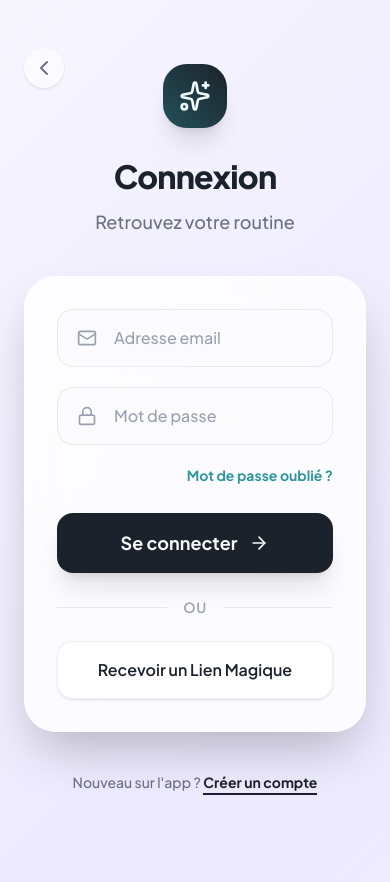
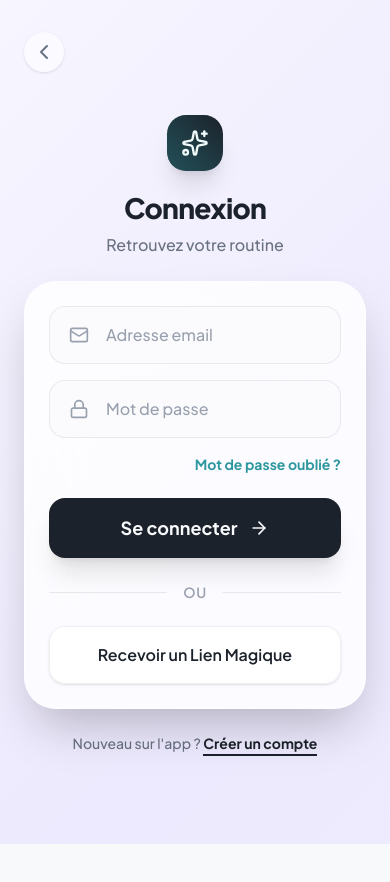
Before and after one commit to jc6pablo2-crypto/eatly, a React (Vite) app: page /login in a window 390 px wide. Shown: the top 882 px of the page. After the commit the page ends 844 px from the top, so only its background shows below. Built offline with nearby package versions, Linux system fonts and the light colour scheme; no server answers.

Commit message:
fix: mobile viewport 100dvh — fits 9:16 without scroll

```diff
--- a/src/index.css
+++ b/src/index.css
@@ -70,14 +70,23 @@
   }
 
   .page-container {
-    @apply min-h-screen max-w-md mx-auto relative overflow-hidden;
-    padding-bottom: calc(6rem + env(safe-area-inset-bottom, 1.5rem));
+    @apply max-w-md mx-auto relative overflow-hidden;
+    height: 100dvh;
     padding-top: env(safe-area-inset-top, 0rem);
   }
 
   .bottom-nav {
-    @apply fixed bottom-0 left-0 right-0 z-50 bg-white shadow-2xl rounded-t-[2.5rem];
-    padding-bottom: env(safe-area-inset-bottom, 1.5rem);
+    @apply fixed bottom-0 left-1/2 -translate-x-1/2 z-50 bg-white shadow-2xl rounded-t-[2.5rem] w-full max-w-md;
+    padding-bottom: env(safe-area-inset-bottom, 1rem);
+  }
+
+  .hide-scrollbar {
+    -ms-overflow-style: none;
+    scrollbar-width: none;
+  }
+
+  .hide-scrollbar::-webkit-scrollbar {
+    display: none;
   }
 
   .floating-scan-btn {
--- a/src/pages/Dashboard.jsx
+++ b/src/pages/Dashboard.jsx
@@ -13,7 +13,7 @@ export default function Dashboard() {
 
     return (
         <div className="page-container flex flex-col bg-background">
-            <main className="flex-1 overflow-y-auto w-full pb-28 pt-safe">
+            <main className="flex-1 overflow-y-auto w-full pb-28 hide-scrollbar">
                 {activeTab === 'home' && <HistoryTab onSeeAll={() => setActiveTab('diary')} onSelectMeal={setSelectedMeal} />}
                 {activeTab === 'diary' && <DiaryTab onSelectMeal={setSelectedMeal} />}
                 {activeTab === 'capture' && <MealCapture />}
--- a/src/pages/Login.jsx
+++ b/src/pages/Login.jsx
@@ -88,25 +88,25 @@ export default function Login() {
 
     return (
         <div className="page-container flex flex-col px-6 bg-white animated-gradient-bg">
-            <Link to="/" className="absolute top-12 left-6 p-2 bg-white/50 backdrop-blur-md rounded-full shadow-sm text-gray-500 hover:text-foreground transition-colors z-20">
+            <Link to="/" className="absolute top-8 left-6 p-2 bg-white/50 backdrop-blur-md rounded-full shadow-sm text-gray-500 hover:text-foreground transition-colors z-20">
                 <ChevronLeft className="w-6 h-6" />
             </Link>
 
-            <div className="flex-1 flex flex-col justify-center max-w-sm mx-auto w-full z-10 pt-16">
-                <div className="text-center mb-10">
-                    <div className="w-16 h-16 bg-foreground text-brand-50 rounded-[1.5rem] flex items-center justify-center mx-auto mb-6 shadow-xl relative overflow-hidden">
+            <div className="flex-1 flex flex-col justify-center max-w-sm mx-auto w-full z-10 pt-10">
+                <div className="text-center mb-6">
+                    <div className="w-14 h-14 bg-foreground text-brand-50 rounded-[1.2rem] flex items-center justify-center mx-auto mb-4 shadow-xl relative overflow-hidden">
                         <div className="absolute inset-0 bg-gradient-to-tr from-brand-600/40 to-transparent"></div>
-                        <Sparkles className="w-8 h-8 relative z-10" />
+                        <Sparkles className="w-7 h-7 relative z-10" />
                     </div>
-                    <h1 className="text-[2rem] font-extrabold tracking-tight mb-2 text-foreground">Connexion</h1>
-                    <p className="text-gray-500 font-medium text-lg">Retrouvez votre routine</p>
+                    <h1 className="text-[1.75rem] font-extrabold tracking-tight mb-1 text-foreground">Connexion</h1>
+                    <p className="text-gray-500 font-medium text-base">Retrouvez votre routine</p>
                 </div>
 
-                <div className="glass-card p-8 bg-white/80">
-                    {error && <div className="bg-red-50 text-red-600 p-4 rounded-2xl text-sm mb-6 text-center font-medium border border-red-100">{error}</div>}
-                    {success && <div className="bg-emerald-50 text-emerald-600 p-4 rounded-2xl text-sm mb-6 text-center font-medium border border-emerald-100">{success}</div>}
+                <div className="glass-card p-6 bg-white/80">
+                    {error && <div className="bg-red-50 text-red-600 p-3 rounded-2xl text-sm mb-4 text-center font-medium border border-red-100">{error}</div>}
+                    {success && <div className="bg-emerald-50 text-emerald-600 p-3 rounded-2xl text-sm mb-4 text-center font-medium border border-emerald-100">{success}</div>}
 
-                    <form onSubmit={handleLogin} className="space-y-5">
+                    <form onSubmit={handleLogin} className="space-y-4">
                         <div className="relative group">
                             <Mail className="absolute left-5 top-1/2 -translate-y-1/2 w-5 h-5 text-gray-400 group-focus-within:text-brand-500 transition-colors" />
                             <input
@@ -156,7 +156,7 @@ export default function Login() {
                     </form>
                 </div>
 
-                <p className="text-center text-sm text-gray-500 mt-10 font-medium">
+                <p className="text-center text-sm text-gray-500 mt-6 mb-4 font-medium">
                     Nouveau sur l'app ?{' '}
                     <Link to="/signup" className="text-foreground font-bold hover:text-brand-600 transition-colors border-b-2 border-foreground hover:border-brand-600 pb-0.5">
                         Créer un compte
--- a/src/pages/Signup.jsx
+++ b/src/pages/Signup.jsx
@@ -39,7 +39,6 @@ export default function Signup() {
             setLoading(false)
 
             if (authError) {
-                // Translate common Supabase errors to French
                 const msg = authError.message
                 if (msg.includes('already registered')) {
                     setError('Cet email est déjà utilisé. Essayez de vous connecter.')
@@ -53,11 +52,9 @@ export default function Signup() {
                     setError(msg)
                 }
             } else if (data?.user) {
-                // Auto-confirmed: user has a session, go to onboarding
                 if (data.session) {
                     navigate('/onboarding')
                 } else {
-                    // Email confirmation needed
                     navigate('/verify')
                 }
             }
@@ -74,23 +71,23 @@ export default function Signup() {
 
     return (
         <div className="page-container flex flex-col px-6 bg-white animated-gradient-bg">
-            <Link to="/" className="absolute top-12 left-6 p-2 bg-white/50 backdrop-blur-md rounded-full shadow-sm text-gray-500 hover:text-foreground transition-colors z-20">
+            <Link to="/" className="absolute top-8 left-6 p-2 bg-white/50 backdrop-blur-md rounded-full shadow-sm text-gray-500 hover:text-foreground transition-colors z-20">
                 <ChevronLeft className="w-6 h-6" />
             </Link>
 
-            <div className="flex-1 flex flex-col justify-center max-w-sm mx-auto w-full z-10 pt-16">
-                <div className="text-center mb-10">
-                    <div className="w-16 h-16 bg-white text-brand-600 rounded-[1.5rem] flex items-center justify-center mx-auto mb-6 shadow-lg border border-gray-100">
-                        <Feather className="w-8 h-8" />
+            <div className="flex-1 flex flex-col justify-center max-w-sm mx-auto w-full z-10 pt-10">
+                <div className="text-center mb-6">
+                    <div className="w-14 h-14 bg-white text-brand-600 rounded-[1.2rem] flex items-center justify-center mx-auto mb-4 shadow-lg border border-gray-100">
+                        <Feather className="w-7 h-7" />
                     </div>
-                    <h1 className="text-[2rem] font-extrabold tracking-tight mb-2 text-foreground">S'inscrire</h1>
-                    <p className="text-gray-500 font-medium text-lg">Capturez votre bien-être</p>
+                    <h1 className="text-[1.75rem] font-extrabold tracking-tight mb-1 text-foreground">S'inscrire</h1>
+                    <p className="text-gray-500 font-medium text-base">Capturez votre bien-être</p>
                 </div>
 
-                <div className="glass-card p-8 bg-white/80">
-                    {error && <div className="bg-red-50 text-red-600 p-4 rounded-2xl text-sm mb-6 text-center font-medium border border-red-100">{error}</div>}
+                <div className="glass-card p-6 bg-white/80">
+                    {error && <div className="bg-red-50 text-red-600 p-3 rounded-2xl text-sm mb-4 text-center font-medium border border-red-100">{error}</div>}
 
-                    <form onSubmit={handleSignup} className="space-y-5">
+                    <form onSubmit={handleSignup} className="space-y-4">
                         <div className="flex gap-4">
                             <div className="relative group flex-1">
                                 <User className="absolute left-5 top-1/2 -translate-y-1/2 w-5 h-5 text-gray-400 group-focus-within:text-brand-500 transition-colors" />
@@ -140,20 +137,20 @@ export default function Signup() {
                             />
                         </div>
 
-                        <div className="pt-4">
+                        <div className="pt-3">
                             <button type="submit" disabled={loading} className="btn-primary w-full text-lg">
                                 {loading ? <Loader2 className="w-6 h-6 animate-spin" /> : 'Créer un compte'}
                                 {!loading && <ArrowRight className="w-5 h-5 ml-1" />}
                             </button>
                         </div>
 
-                        <p className="text-xs text-center text-gray-400 mt-6 leading-relaxed">
-                            En vous inscrivant, vous acceptez nos Termes et Conditions et notre Politique de Confidentialité.
+                        <p className="text-xs text-center text-gray-400 mt-3 leading-relaxed">
+                            En vous inscrivant, vous acceptez nos Termes et Conditions.
                         </p>
                     </form>
                 </div>
 
-                <p className="text-center text-sm text-gray-500 mt-10 font-medium">
+                <p className="text-center text-sm text-gray-500 mt-6 mb-4 font-medium">
                     Déjà un compte ?{' '}
                     <Link to="/login" className="text-foreground font-bold hover:text-brand-600 transition-colors border-b-2 border-foreground hover:border-brand-600 pb-0.5">
                         Se connecter
```
